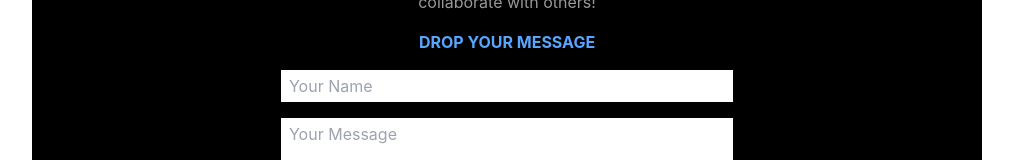
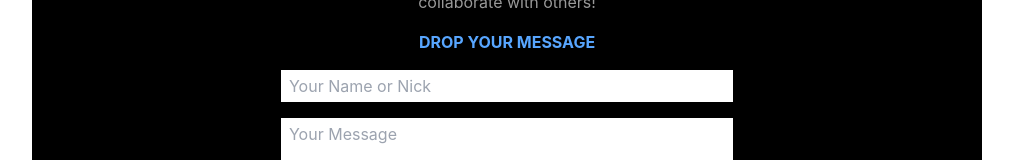
Before and after one commit to mrsyaban/personal-web, a React (Create React App) app: page / in a window 1280 px wide. Shown: the part 3107-3267 px from the top of the page, without its empty margins (133-1146 px from the left). Built offline with nearby package versions, Linux system fonts and the light colour scheme.

Commit message:
style: placeholder

```diff
--- a/src/components/Contacts/index.tsx
+++ b/src/components/Contacts/index.tsx
@@ -100,7 +100,7 @@ const Contact = () => {
             <div className="flex flex-col">
               <input
                 type="text"
-                placeholder="Your Name"
+                placeholder="Your Name or Nick"
                 className="p-1 pl-2"
                 value={name}
                 onChange={(e) => setName(e.target.value)}
```
